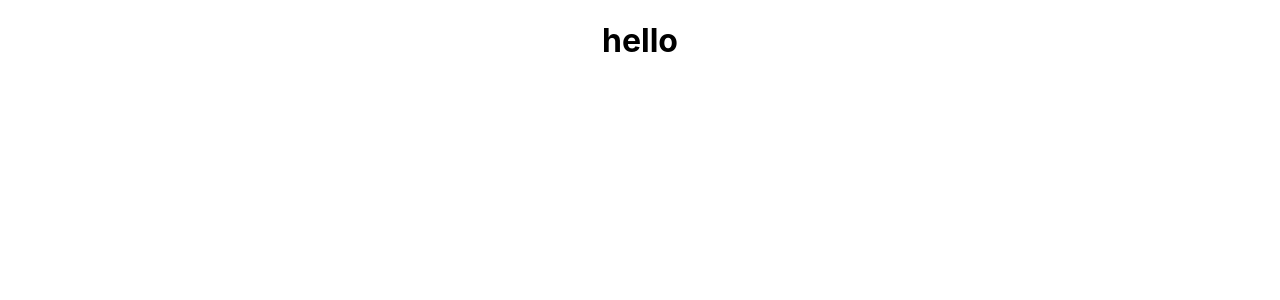
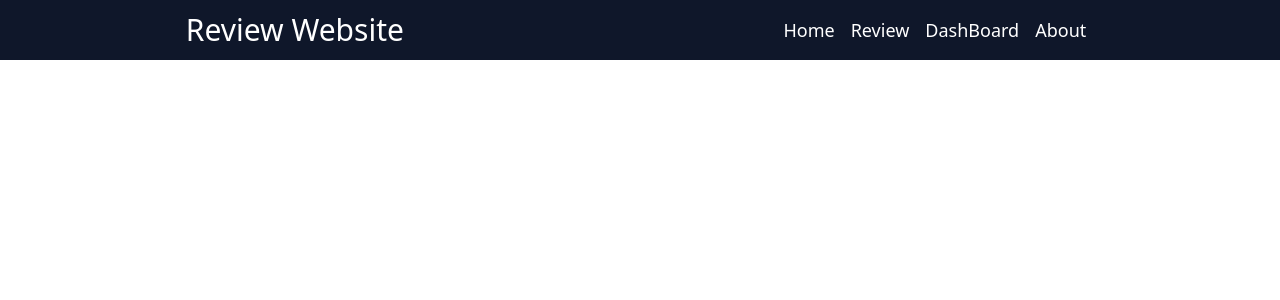
Before and after one commit to ZIHAD22/Lappi-Review, a React (Create React App) app: page / in a window 1280 px wide. Shown: the top 300 px of the page. Built offline with nearby package versions, Linux system fonts and the light colour scheme.

Commit message:
navbar section complited

```diff
--- /dev/null
+++ b/postcss.config.js
@@ -0,0 +1,6 @@
+module.exports = {
+  plugins: {
+    tailwindcss: {},
+    autoprefixer: {},
+  },
+}
--- a/src/App/App.js
+++ b/src/App/App.js
@@ -1,9 +1,11 @@
+import { Route, Routes } from 'react-router-dom'
+import Header from '../components/Header/Header'
 import './App.css'
 
 function App() {
   return (
     <div className="App">
-      <h1>hello </h1>
+      <Header />
     </div>
   )
 }
--- /dev/null
+++ b/src/components/CustomLink/CustomLink.jsx
@@ -0,0 +1,17 @@
+import React from "react";
+import { Link, useMatch, useResolvedPath } from "react-router-dom";
+
+const CustomLink = ({ children, to, ...props }) => {
+  let resolved = useResolvedPath(to);
+  let match = useMatch({ path: resolved.pathname, end: true });
+
+  return (
+    <div>
+      <Link style={{ color: match ? "orange" : "white" }} to={to} {...props}>
+        {children}
+      </Link>
+    </div>
+  );
+};
+
+export default CustomLink;
--- /dev/null
+++ b/src/components/Header/Header.jsx
@@ -0,0 +1,28 @@
+import React from "react";
+import CustomLink from "../CustomLink/CustomLink";
+
+const Header = () => {
+  return (
+    <div className="flex justify-around items-center bg-slate-900 text-white py-3">
+      <div>
+        <h1 className="text-3xl">Review Website</h1>
+      </div>
+      <div className="text-[18px] flex">
+        <CustomLink className="m-2" to="/home">
+          Home
+        </CustomLink>
+        <CustomLink className="m-2" to="/review">
+          Review
+        </CustomLink>
+        <CustomLink className="m-2" to="/dashboard">
+          DashBoard
+        </CustomLink>
+        <CustomLink className="m-2" to="/about">
+          About
+        </CustomLink>
+      </div>
+    </div>
+  );
+};
+
+export default Header;
--- a/src/index.css
+++ b/src/index.css
@@ -1,13 +1,3 @@
-body {
-  margin: 0;
-  font-family: -apple-system, BlinkMacSystemFont, 'Segoe UI', 'Roboto', 'Oxygen',
-    'Ubuntu', 'Cantarell', 'Fira Sans', 'Droid Sans', 'Helvetica Neue',
-    sans-serif;
-  -webkit-font-smoothing: antialiased;
-  -moz-osx-font-smoothing: grayscale;
-}
-
-code {
-  font-family: source-code-pro, Menlo, Monaco, Consolas, 'Courier New',
-    monospace;
-}
+@tailwind base;
+@tailwind components;
+@tailwind utilities;
--- a/src/index.js
+++ b/src/index.js
@@ -3,11 +3,14 @@ import ReactDOM from 'react-dom'
 import './index.css'
 import App from './App/App'
 import reportWebVitals from './reportWebVitals'
+import { BrowserRouter } from 'react-router-dom'
 
 ReactDOM.render(
-  <React.StrictMode>
-    <App />
-  </React.StrictMode>,
+  <BrowserRouter>
+    <React.StrictMode>
+      <App />
+    </React.StrictMode>
+  </BrowserRouter>,
   document.getElementById('root'),
 )
 
--- /dev/null
+++ b/tailwind.config.js
@@ -0,0 +1,7 @@
+module.exports = {
+  content: ['./src/**/*.{js,jsx,ts,tsx}'],
+  theme: {
+    extend: {},
+  },
+  plugins: [],
+}
```
Also changed, not shown: package.json (+11 -0 lines), src/img/laptop.png (added), 1 other file (tests, documents, lock files or other folders).
